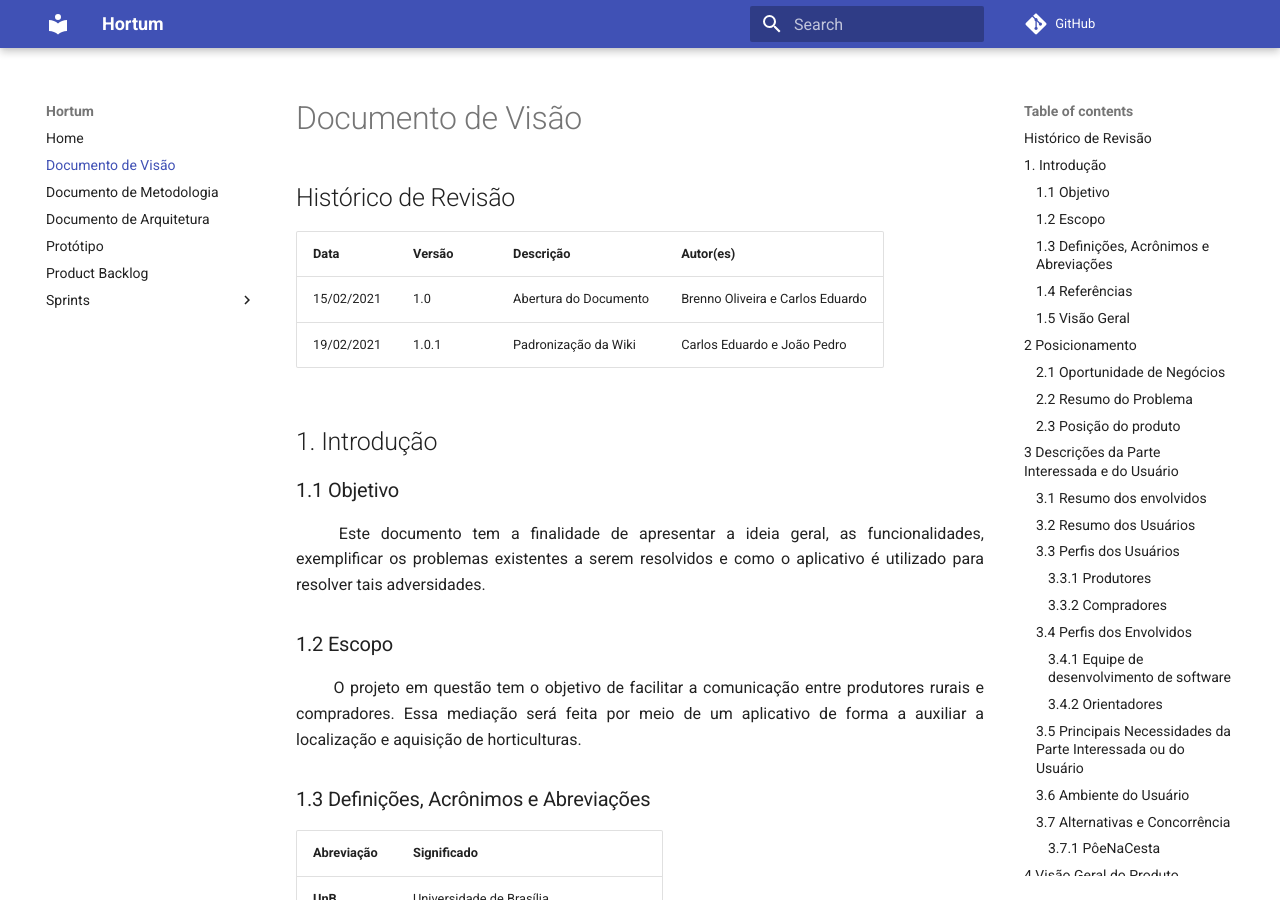
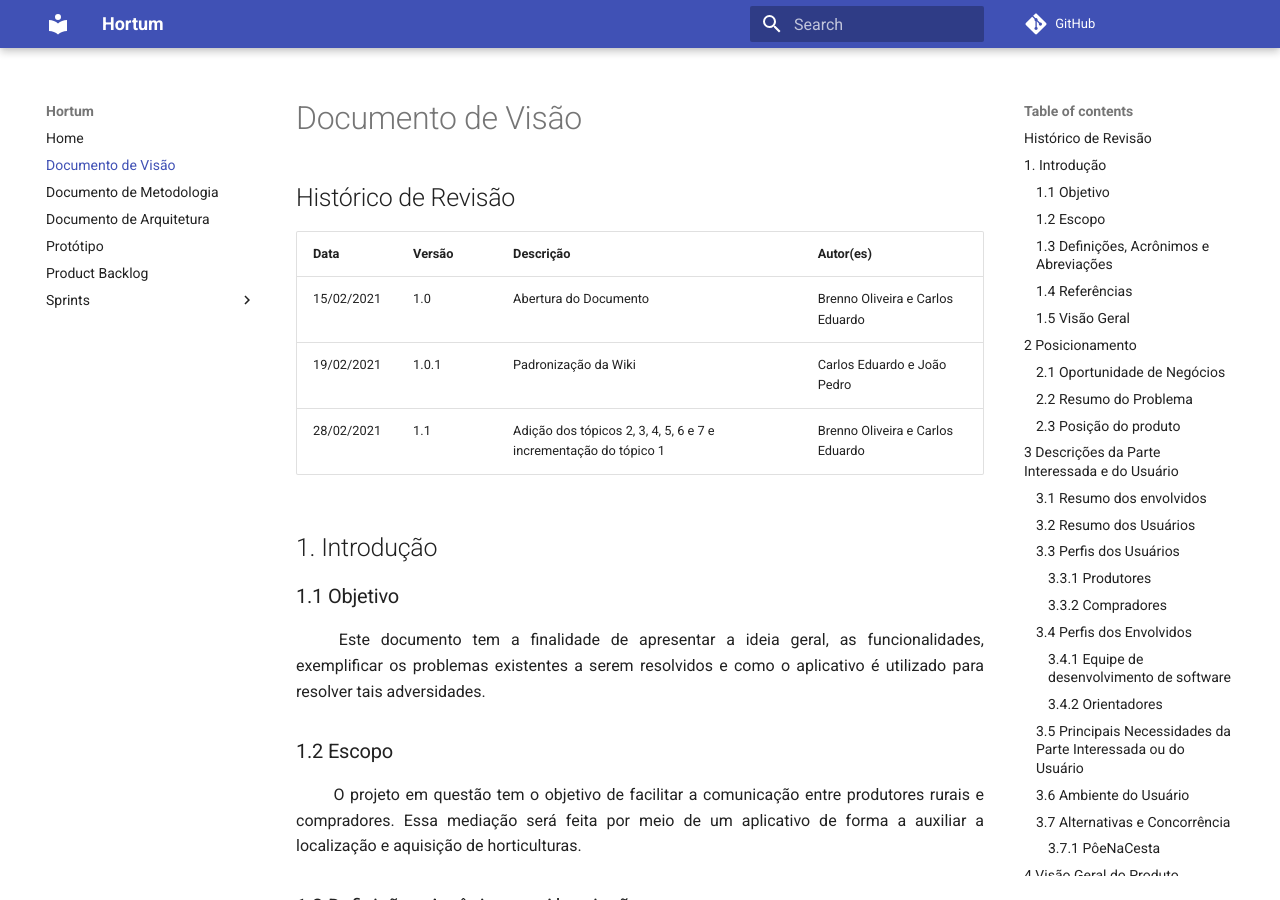
Before and after one commit to fga-eps-mds/2020.2-Hortum, an MkDocs documentation site: the page built from docs/Documento_de_visao.md, in a window 1280 px wide and 900 px high. Built offline with MkDocs 1.6.1 and Material for MkDocs 9.7.7, drawn with Linux system fonts in a browser that asks for light colours; comment, search, counter and statistics services are not loaded.

Commit message:
#41 Adição do histórico de revisão  mais recente

```diff
--- a/docs/Documento_de_visao.md
+++ b/docs/Documento_de_visao.md
@@ -6,6 +6,7 @@
 |--|--|--|--|
 |15/02/2021|1.0|Abertura do Documento|Brenno Oliveira e Carlos Eduardo|
 |19/02/2021|1.0.1|Padronização da Wiki|Carlos Eduardo e João Pedro|
+|28/02/2021|1.1|Adição dos tópicos 2, 3, 4, 5, 6 e 7 e incrementação do tópico 1|Brenno Oliveira e Carlos Eduardo
 
 ## 1. Introdução
 ### 1.1 Objetivo
```
